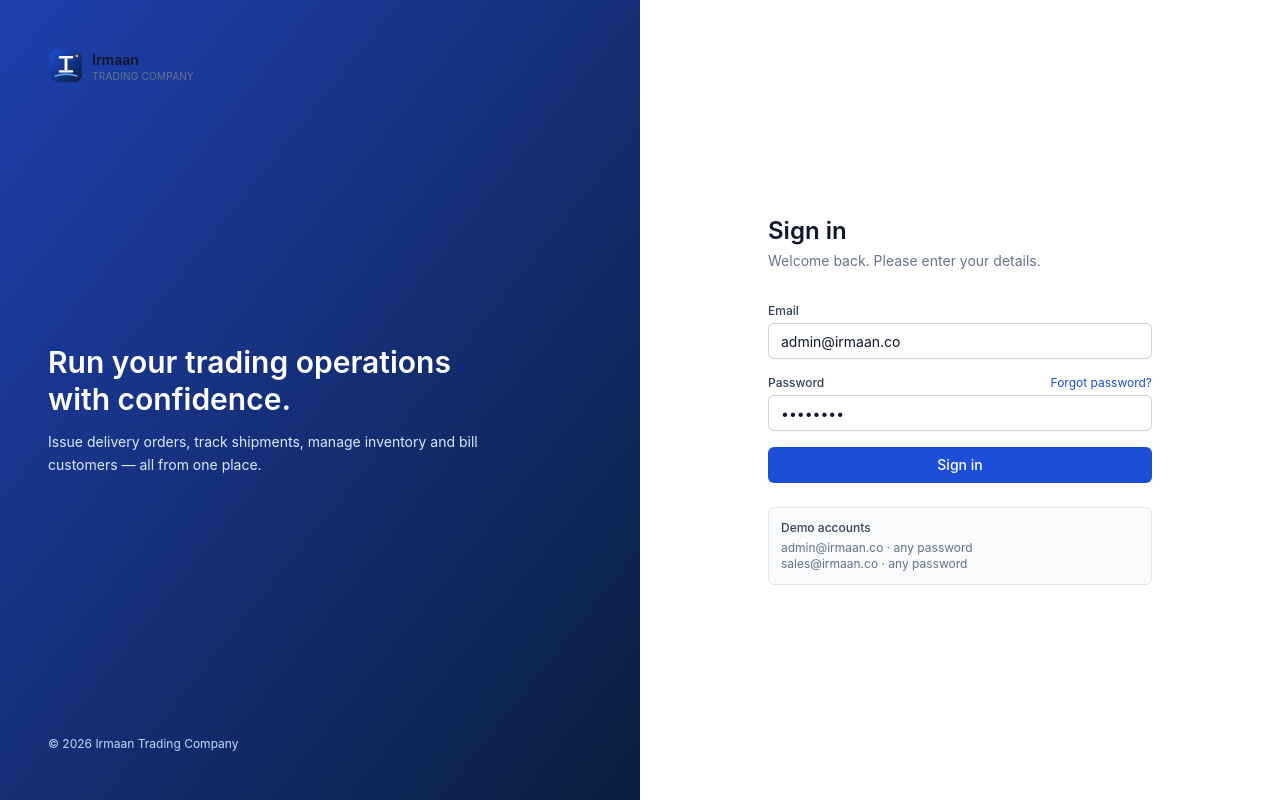
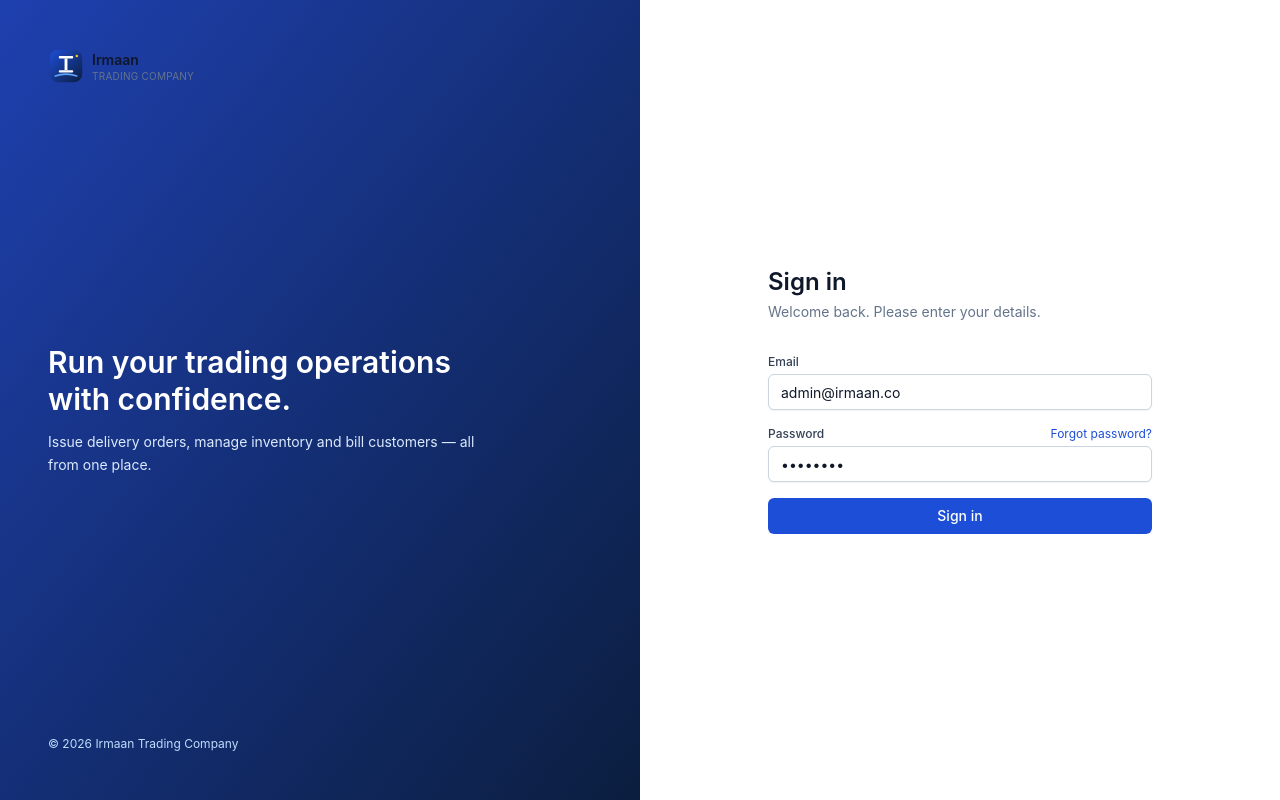
Before and after one commit to khalelmoh/Irmaan-Erp, a Next.js app: page /login in a window 1280 px wide. Built offline with nearby package versions, Linux system fonts and the light colour scheme.

Commit message:
Fix tsconfig to exclude scripts folder from Next.js build

```diff
--- a/src/app/login/page.tsx
+++ b/src/app/login/page.tsx
@@ -39,7 +39,7 @@ export default function LoginPage() {
             Run your trading operations with confidence.
           </h2>
           <p className="text-brand-100 mt-3 text-sm leading-relaxed">
-            Issue delivery orders, track shipments, manage inventory and bill customers — all from one place.
+            Issue delivery orders, manage inventory and bill customers — all from one place.
           </p>
         </div>
         <div className="text-xs text-brand-200">
@@ -75,11 +75,7 @@ export default function LoginPage() {
             </Button>
           </div>
 
-          <div className="mt-6 text-xs text-slate-500 bg-slate-50 border border-slate-200 rounded-md p-3">
-            <div className="font-medium text-slate-700 mb-1">Demo accounts</div>
-            <div>admin@irmaan.co · any password</div>
-            <div>sales@irmaan.co · any password</div>
-          </div>
+
         </form>
       </div>
     </div>
--- a/tsconfig.json
+++ b/tsconfig.json
@@ -17,5 +17,5 @@
     "paths": { "@/*": ["./src/*"] }
   },
   "include": ["next-env.d.ts", "**/*.ts", "**/*.tsx", ".next/types/**/*.ts"],
-  "exclude": ["node_modules", "functions"]
+  "exclude": ["node_modules", "functions", "scripts"]
 }
```
